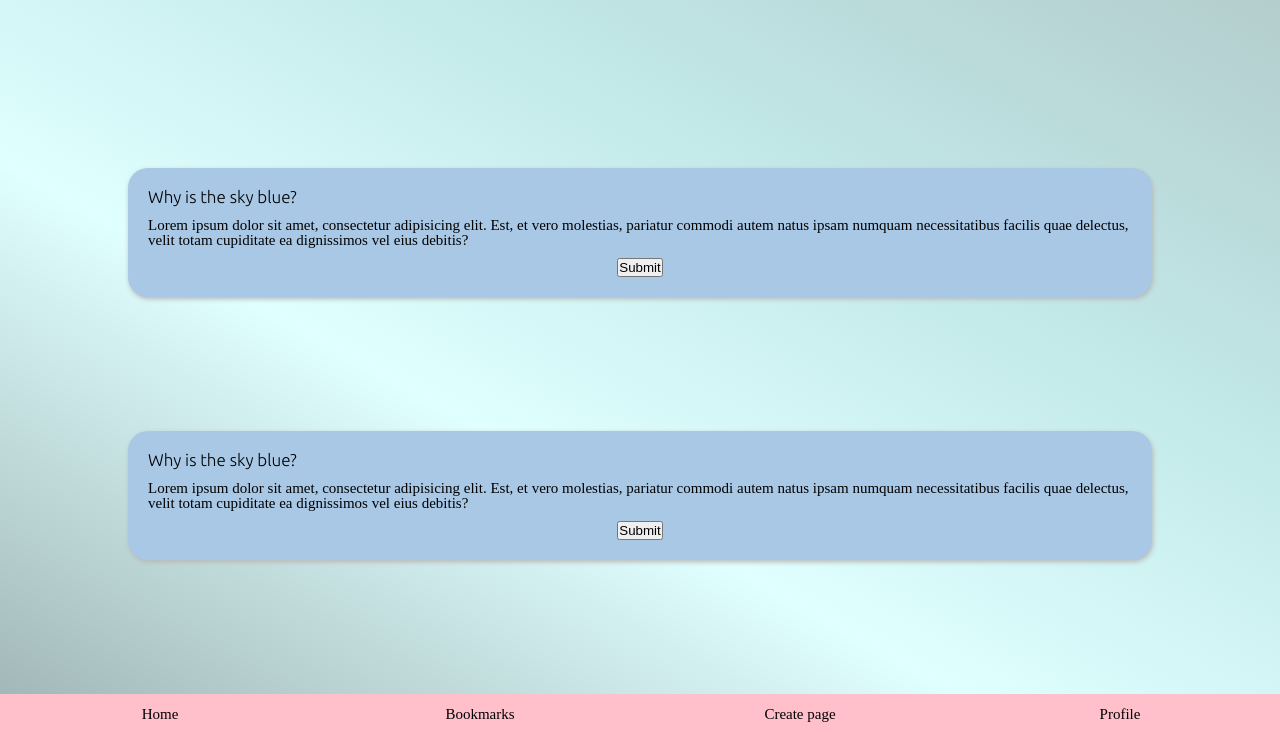
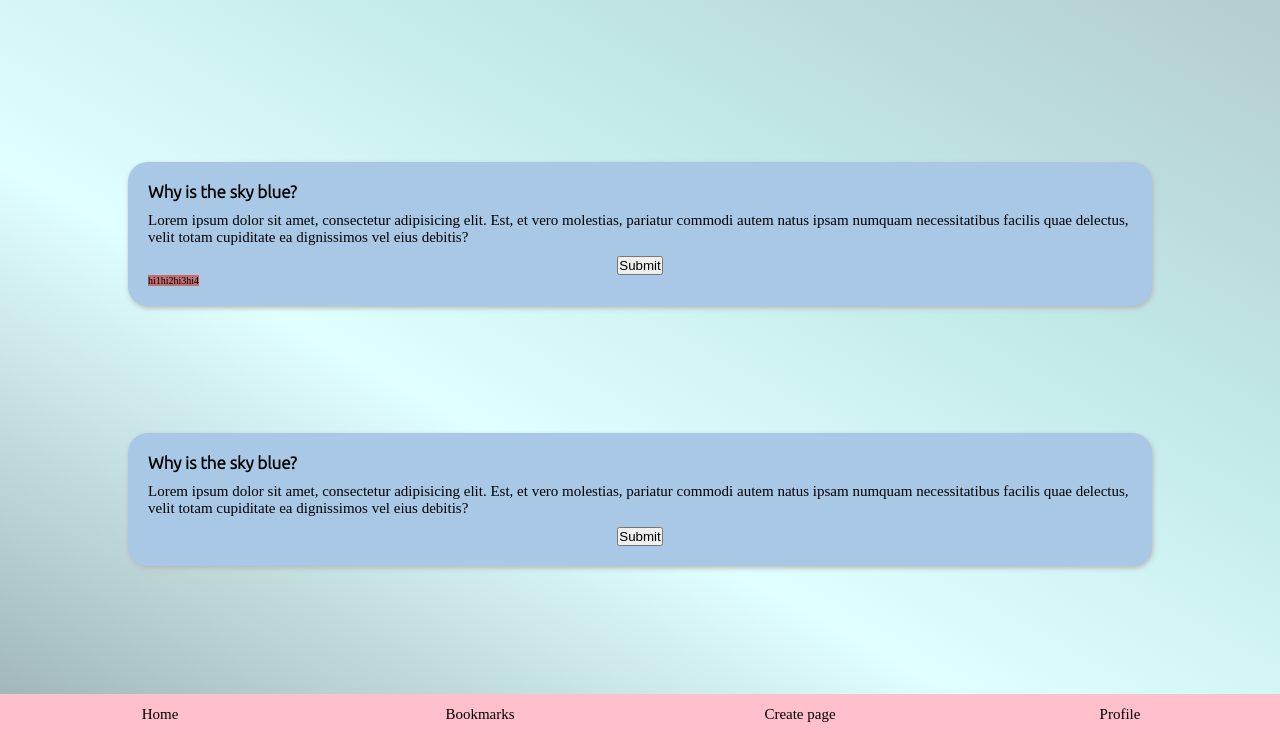
Before and after one commit to j-eick/quiz-app, a plain HTML site: page index.html in a window 1280 px wide. Shown: the part 66-800 px from the top of the page. Drawn offline with Linux system fonts and the light colour scheme; a web font is replaced by a local one.

Commit message:
added card hashtaglist + index.js

```diff
--- a/base.css
+++ b/base.css
@@ -1,133 +1,3 @@
-/* http://meyerweb.com/eric/tools/css/reset/
-   v2.0 | 20110126
-   License: none (public domain)
-*/
-
-html,
-body,
-div,
-span,
-applet,
-object,
-iframe,
-h1,
-h2,
-h3,
-h4,
-h5,
-h6,
-p,
-blockquote,
-pre,
-a,
-abbr,
-acronym,
-address,
-big,
-cite,
-code,
-del,
-dfn,
-em,
-img,
-ins,
-kbd,
-q,
-s,
-samp,
-small,
-strike,
-strong,
-sub,
-sup,
-tt,
-var,
-b,
-u,
-i,
-center,
-dl,
-dt,
-dd,
-ol,
-ul,
-li,
-fieldset,
-form,
-label,
-legend,
-table,
-caption,
-tbody,
-tfoot,
-thead,
-tr,
-th,
-td,
-article,
-aside,
-canvas,
-details,
-embed,
-figure,
-figcaption,
-footer,
-header,
-hgroup,
-menu,
-nav,
-output,
-ruby,
-section,
-summary,
-time,
-mark,
-audio,
-video {
-  margin: 0;
-  padding: 0;
-  border: 0;
-  font-size: 100%;
-  font: inherit;
-  vertical-align: baseline;
-}
-/* HTML5 display-role reset for older browsers */
-article,
-aside,
-details,
-figcaption,
-figure,
-footer,
-header,
-hgroup,
-menu,
-nav,
-section {
-  display: block;
-}
-body {
-  line-height: 1;
-}
-ol,
-ul {
-  list-style: none;
-}
-blockquote,
-q {
-  quotes: none;
-}
-blockquote:before,
-blockquote:after,
-q:before,
-q:after {
-  content: "";
-  content: none;
-}
-table {
-  border-collapse: collapse;
-  border-spacing: 0;
-}
-
 * {
   margin: 0;
   padding: 0;
@@ -135,7 +5,7 @@ table {
 }
 
 :root {
-  font-size: /* stylelint-disable-next-line rule */ ;
+  --fontsize_cardtext_norm: 1.5rem;
 }
 
 html {
--- a/css-components/card.css
+++ b/css-components/card.css
@@ -28,11 +28,22 @@
   justify-content: center;
 }
 
+.card__hashtaglist {
+  list-style: none;
+  display: flex;
+}
+
+.card__hashtaglist__items {
+  list-style: none;
+
+  background-color: rgb(193, 110, 110);
+}
+
 h2 {
   font-size: 1.7rem;
 }
 
 p {
-  font-size: 1.5rem;
+  font-size: var(--fontsize_cardtext_norm);
   width: 100%;
 }
--- a/index.html
+++ b/index.html
@@ -32,11 +32,11 @@
         <div class="card__submit">
           <button type="button">Submit</button>
         </div>
-        <ul>
-          <li></li>
-          <li></li>
-          <li></li>
-          <li></li>
+        <ul class="card__hashtaglist">
+          <li class="card__hashtaglist__items">hi1</li>
+          <li class="card__hashtaglist__items">hi2</li>
+          <li class="card__hashtaglist__items">hi3</li>
+          <li class="card__hashtaglist__items">hi4</li>
         </ul>
       </article>
       <article class="card">
```
Also changed, not shown: index.js (added).
